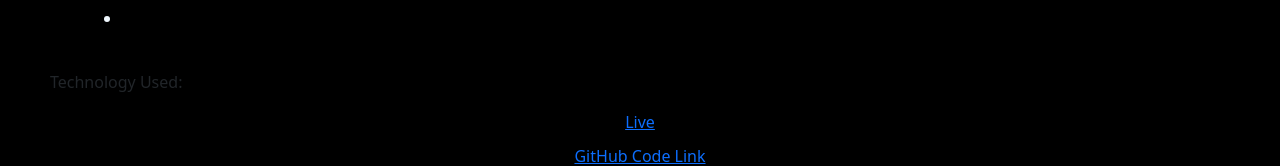
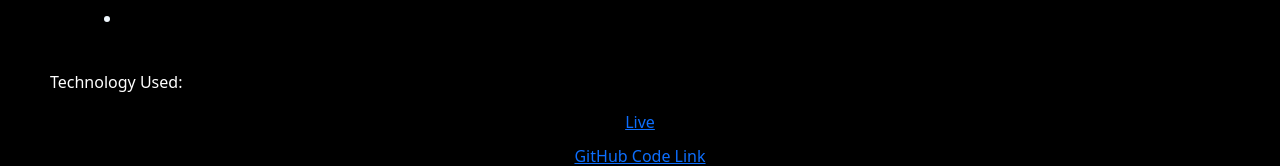
Before and after one commit to AmenaAkter5/portfolio-site-amena, a React (Create React App) app: page /project/1 in a window 1280 px wide. Shown: the part 426-592 px from the top of the page. Built offline with nearby package versions, Linux system fonts and the light colour scheme; no server answers.

Commit message:
detail updated

```diff
--- a/src/Pages/ProjectDetails/ProjectDetails.js
+++ b/src/Pages/ProjectDetails/ProjectDetails.js
@@ -29,7 +29,7 @@ const ProjectDetails = () => {
                 <li>{project.des6}</li>
             </ul>
 
-            <p>Technology Used: {project.technology}</p>
+            <p className='text-white'>Technology Used: {project.technology}</p>
 
             <a className='anchor' href={project.live}>Live</a>
             {project.server ? <a className='anchor' href={project.client}>GitHub Client</a> : <a className='anchor' href={project.client}>GitHub Code Link</a>}
```
